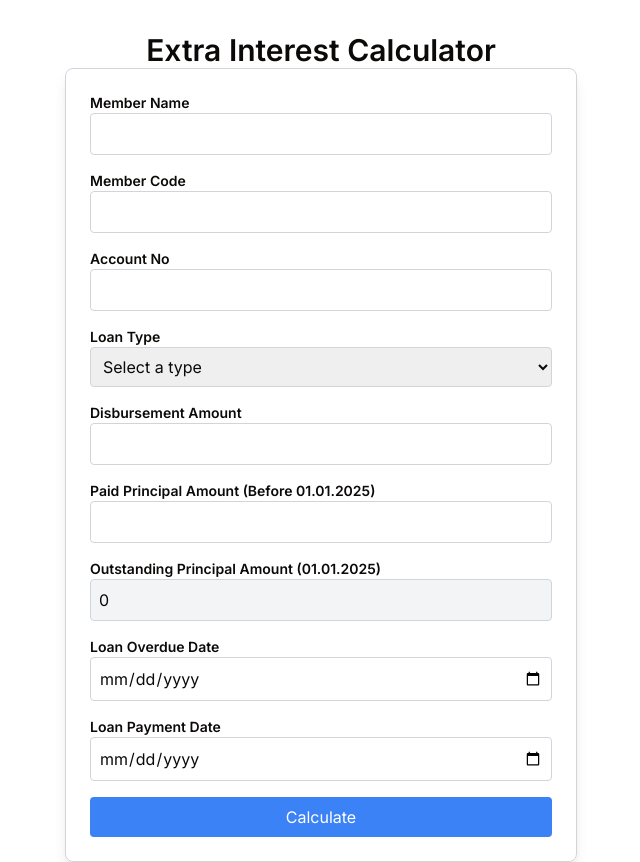
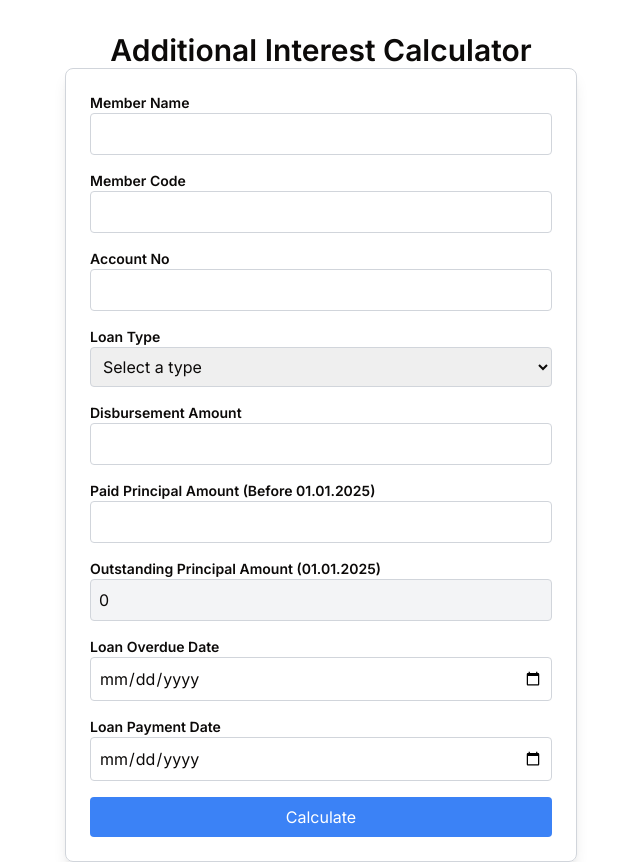
Before and after one commit to ratandigital/psb-report-25, a Next.js app: page /interest-calculator in a window 1280 px wide. Shown: the whole page, without its empty margins (319-959 px from the left). Built offline with nearby package versions, Linux system fonts and the light colour scheme.

Commit message:
Update page.tsx

```diff
--- a/app/interest-calculator/page.tsx
+++ b/app/interest-calculator/page.tsx
@@ -76,7 +76,7 @@ const LoanForm = () => {
   return (
     <>
       <div>
-        <h2 className="text-center mt-8 text-2xl md:text-3xl font-semibold">Extra Interest Calculator</h2>
+        <h2 className="text-center mt-8 text-2xl md:text-3xl font-semibold">Additional Interest Calculator</h2>
       </div>
       <div className="max-w-lg mx-auto p-6 border border-gray-300 rounded-lg shadow-lg">
         {/* Member Name */}
```
